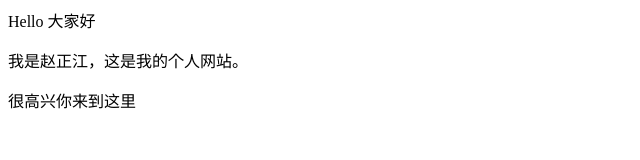
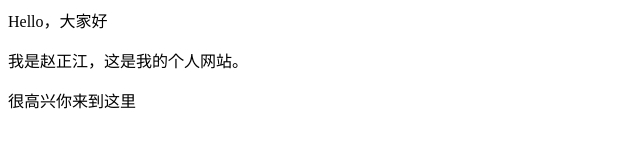
Before and after one commit to Superzzj/superzzj.github.io, a plain HTML site: page index.html in a window 1280 px wide. Shown: the full height of the page, 0-640 px from the left. Drawn offline with Linux system fonts and the light colour scheme.

Commit message:
Update index.html

```diff
--- a/index.html
+++ b/index.html
@@ -1,3 +1,3 @@
-<p>Hello 大家好</p>
+<p>Hello，大家好</p>
 <p>我是赵正江，这是我的个人网站。 </p>
 <p>很高兴你来到这里</p>
```
